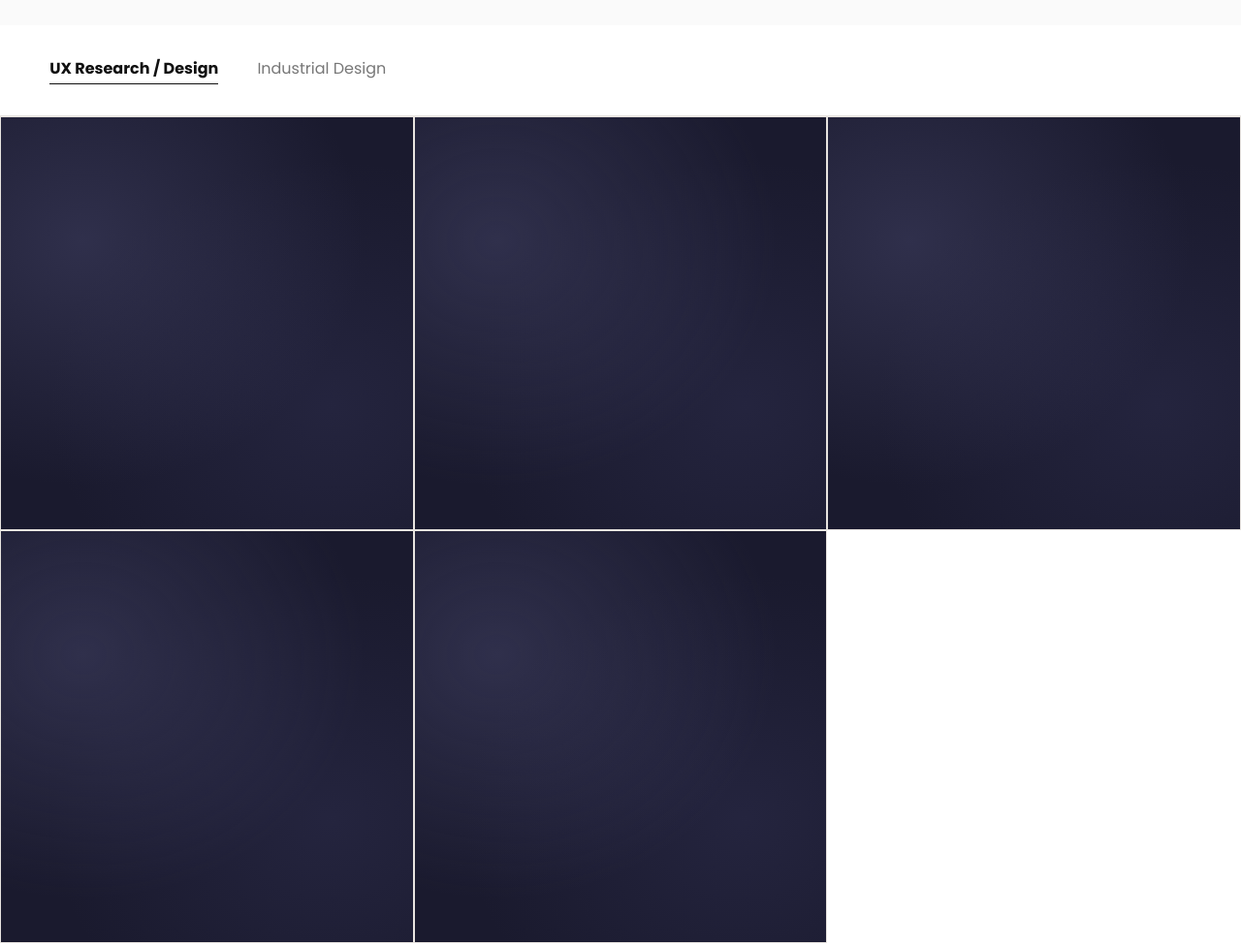
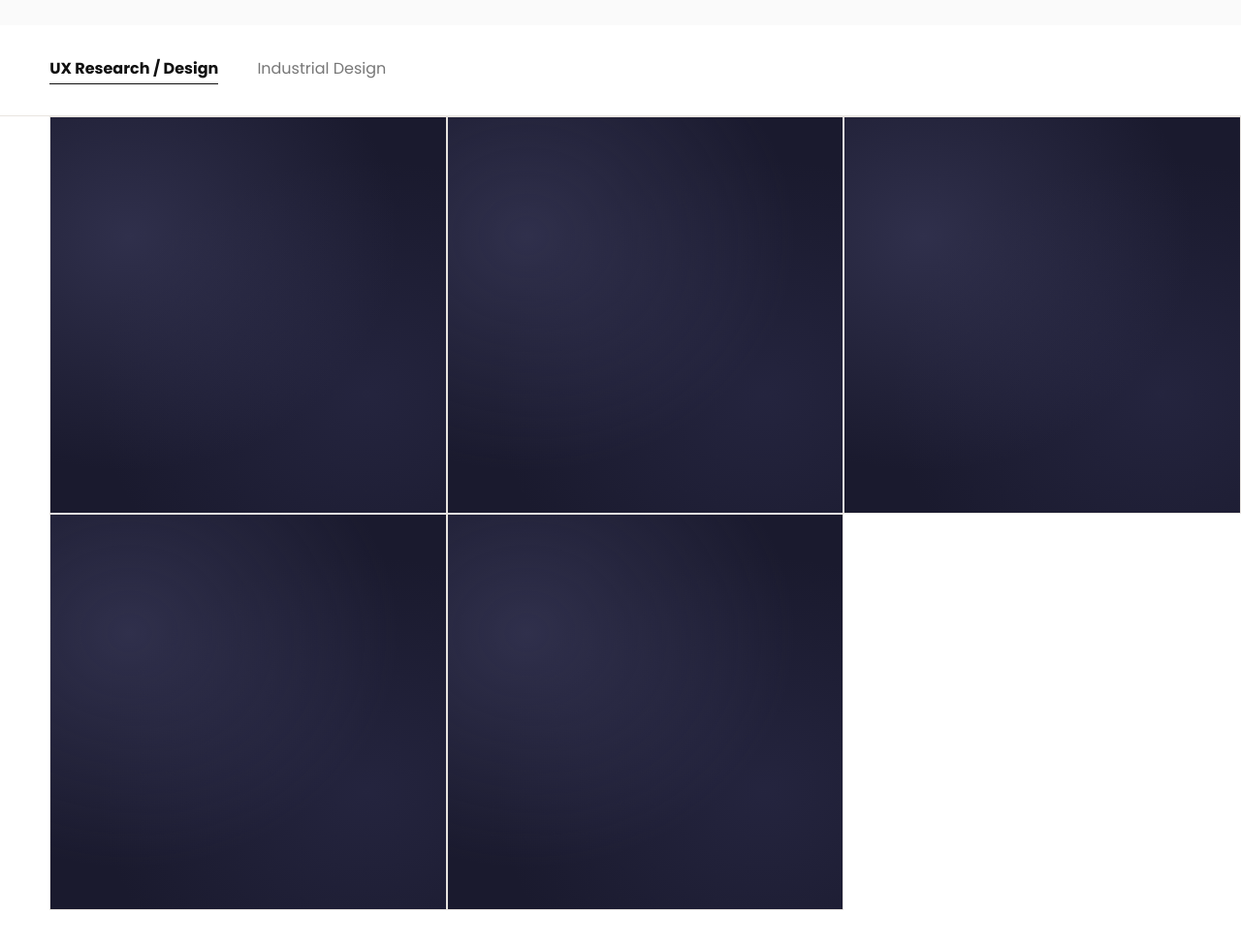
Before and after one commit to HBelassi/HBelassi.github.io, a plain HTML site: page index.html in a window 1280 px wide. Shown: the part 460-1436 px from the top of the page at 97% size. Drawn offline with Linux system fonts and the light colour scheme.

Commit message:
Align project grid with filter tab

```diff
--- a/style.css
+++ b/style.css
@@ -164,6 +164,7 @@ nav.scrolled {
   display: grid;
   grid-template-columns: repeat(3, 1fr);
   background: var(--bg-white);
+  padding-left: var(--gutter);
 }
 
 .project-card {
```
